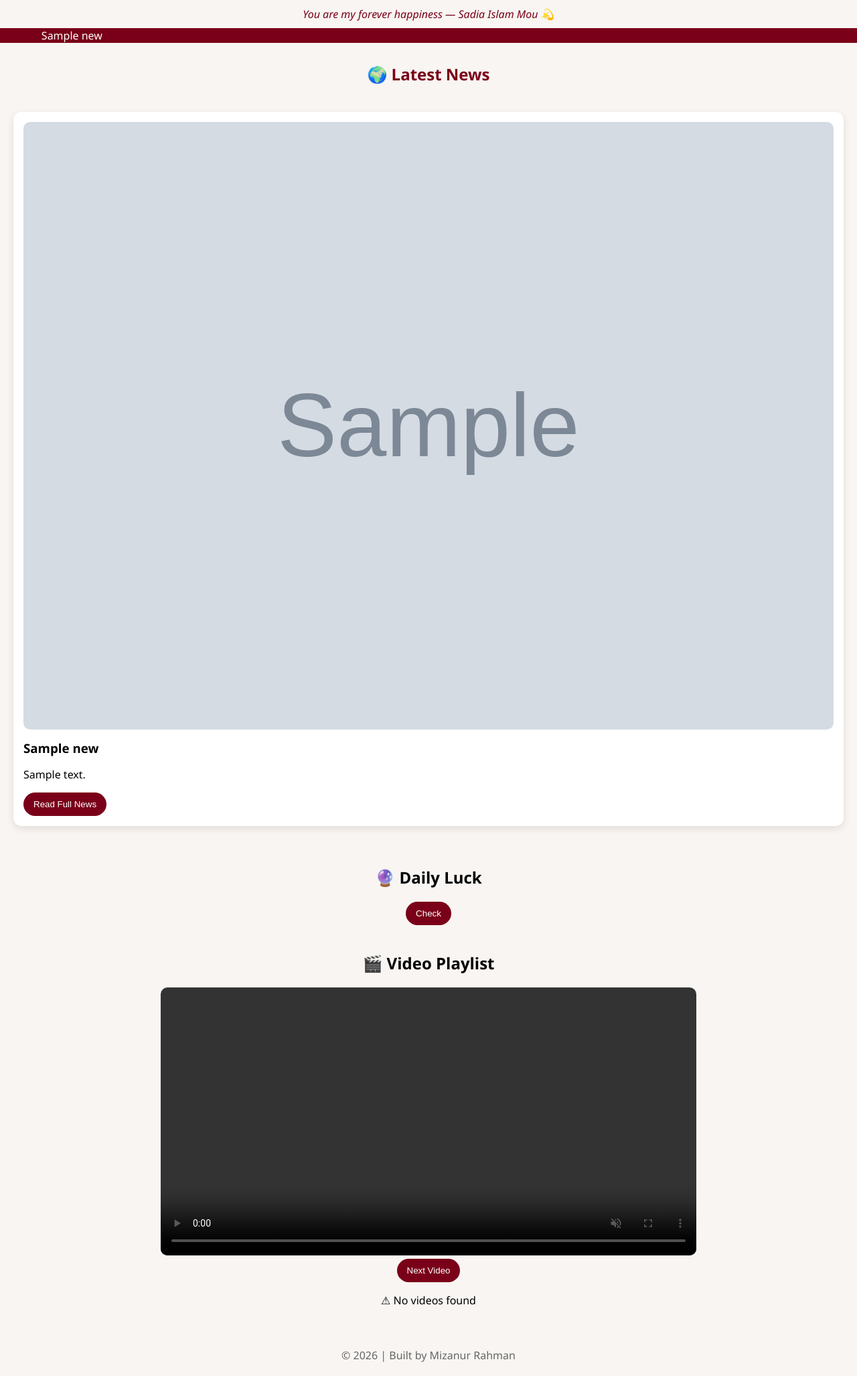
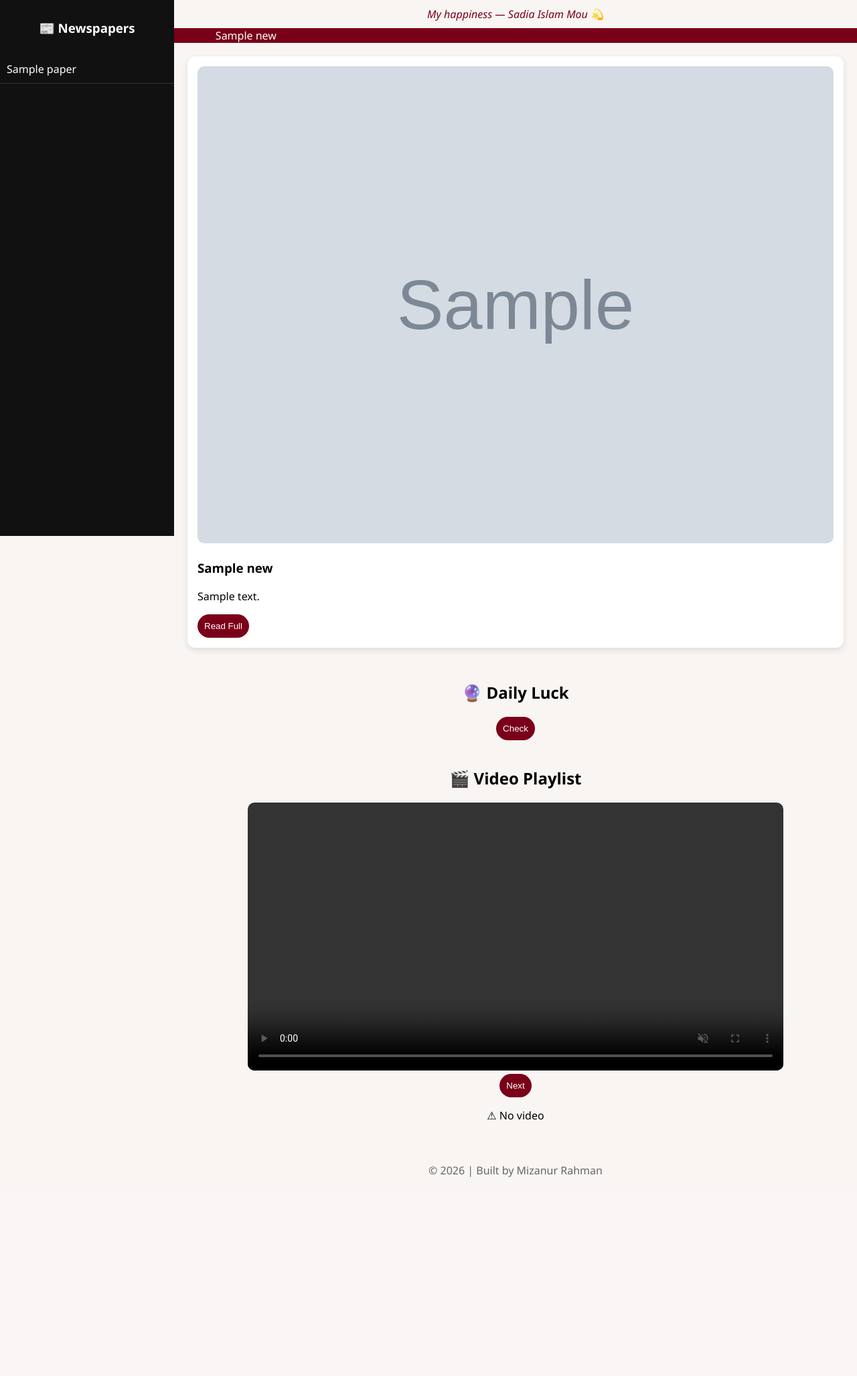
Before and after one commit to mizan918/news-ready-app, a Flask app: template news_ready_app/templates/index.html in a window 1280 px wide. Shown: the part 126-2180 px from the top of the page at 67% size. After the commit the page ends 1883 px from the top, so only its background shows below. Run offline with Flask 3, Linux system fonts and the light colour scheme; the template is opened without the code that fills it: most values are stand-ins (such as "Sample title", 1, 10 or a date in 2020); grey boxes marked "Sample" are stand-in pictures.

Commit message:
Update index.html

```diff
--- a/news_ready_app/templates/index.html
+++ b/news_ready_app/templates/index.html
@@ -6,116 +6,116 @@
 
 <style>
 
-body {
-    margin: 0;
-    font-family: 'Segoe UI';
-    background: #f8f5f2;
-}
+body { margin:0; font-family:'Segoe UI'; background:#f8f5f2; }
 
 /* HEADER */
 header {
-    background: #7a0019;
-    color: white;
-    text-align: center;
-    padding: 20px;
+    background:#7a0019;
+    color:white;
+    text-align:center;
+    padding:20px;
 }
+
+/* LAYOUT */
+.wrapper { display:flex; }
+
+/* SIDEBAR */
+.sidebar {
+    width:260px;
+    background:#111;
+    color:white;
+    height:100vh;
+    overflow:auto;
+}
+.sidebar h3 {
+    text-align:center;
+    padding:10px;
+}
+.sidebar div {
+    padding:10px;
+    border-bottom:1px solid #333;
+    cursor:pointer;
+}
+.sidebar div:hover {
+    background:#7a0019;
+}
+
+/* MAIN */
+.main { flex:1; }
 
 /* LOVE */
 .love-line {
-    text-align: center;
-    padding: 10px;
-    font-style: italic;
-    color: #7a0019;
+    text-align:center;
+    padding:10px;
+    font-style:italic;
+    color:#7a0019;
 }
 
 /* TICKER */
 .ticker {
-    display: flex;
-    background: #7a0019;
-    color: white;
-    overflow: hidden;
+    display:flex;
+    background:#7a0019;
+    color:white;
+    overflow:hidden;
 }
 .ticker-move {
-    white-space: nowrap;
-    animation: ticker 25s linear infinite;
+    white-space:nowrap;
+    animation:ticker 25s linear infinite;
 }
-.ticker-move:hover {
-    animation-play-state: paused;
-}
-.ticker-move span {
-    margin-right: 40px;
+.ticker-move:hover { animation-play-state: paused; }
+.ticker-move span { margin-right:40px; }
+
+@keyframes ticker {
+    from { transform:translateX(100%); }
+    to { transform:translateX(-100%); }
 }
 
-@keyframes ticker {
-    from { transform: translateX(100%); }
-    to { transform: translateX(-100%); }
-}
-
-/* SECTION TITLE */
-.section-title {
-    text-align: center;
-    margin-top: 30px;
-    color: #7a0019;
-}
-
-/* NEWS GRID */
+/* GRID */
 .container {
-    display: grid;
-    grid-template-columns: repeat(auto-fit, minmax(300px, 1fr));
-    gap: 20px;
-    padding: 20px;
+    display:grid;
+    grid-template-columns:repeat(auto-fit,minmax(300px,1fr));
+    gap:20px;
+    padding:20px;
 }
 
 /* CARD */
 .card {
-    background: white;
-    border-radius: 12px;
-    padding: 15px;
-    box-shadow: 0 4px 12px rgba(0,0,0,0.1);
+    background:white;
+    padding:15px;
+    border-radius:12px;
+    box-shadow:0 4px 10px rgba(0,0,0,0.1);
 }
-
 .card img {
-    width: 100%;
-    border-radius: 10px;
-}
-
-.card h3 {
-    margin: 10px 0;
+    width:100%;
+    border-radius:10px;
 }
 
 /* BUTTON */
 button {
-    padding: 10px 15px;
-    background: #7a0019;
-    color: white;
-    border: none;
-    border-radius: 20px;
-    cursor: pointer;
+    padding:10px;
+    background:#7a0019;
+    color:white;
+    border:none;
+    border-radius:20px;
+    cursor:pointer;
 }
 
 /* LUCK */
-.luck-box {
-    text-align: center;
-    margin: 40px;
-}
+.luck-box { text-align:center; margin:30px; }
 
 /* VIDEO */
 .video-box {
-    max-width: 800px;
-    margin: 40px auto;
-    text-align: center;
+    max-width:800px;
+    margin:40px auto;
+    text-align:center;
 }
-
-video {
-    width: 100%;
-    border-radius: 10px;
-}
+video { width:100%; border-radius:10px; }
 
 /* FOOTER */
 footer {
-    text-align: center;
-    padding: 20px;
-    color: #666;
+    text-align:center;
+    padding:20px;
+    color:#666;
 }
 
 </style>
@@ -127,51 +127,59 @@ footer {
 <h1>📰 Smart News Portal</h1>
 </header>
 
-<!-- ❤️ LOVE -->
+<div class="wrapper">
+
+<!-- SIDEBAR -->
+<div class="sidebar">
+<h3>📰 Newspapers</h3>
+{% for paper in newspapers %}
+<div onclick="window.open('{{paper.url}}','_blank')">
+{{paper.name}}
+</div>
+{% endfor %}
+</div>
+
+<!-- MAIN -->
+<div class="main">
+
+<!-- LOVE -->
 <div class="love-line" id="love-text"></div>
 
-<!-- 🔥 TICKER -->
+<!-- TICKER -->
 <div class="ticker">
 <div class="ticker-move">
 {% for n in news %}
-            <span>{{ n.title }}</span>
+<span>{{n.title}}</span>
 {% endfor %}
 </div>
 </div>
 
-<!-- 🌍 API NEWS -->
-<h2 class="section-title">🌍 Latest News</h2>
-
+<!-- NEWS -->
 <div class="container">
 {% for n in news %}
 <div class="card">
     {% if n.image %}
-        <img src="{{ n.image }}">
+    <img src="{{n.image}}">
     {% endif %}
-        <h3>{{ n.title }}</h3>
-        <p>{{ n.desc }}</p>
-
-        {% if n.link and n.link != "#" %}
-        <button onclick="window.open('{{ n.link }}','_blank')">
-            Read Full News
-        </button>
-        {% endif %}
+    <h3>{{n.title}}</h3>
+    <p>{{n.desc}}</p>
+    <button onclick="window.open('{{n.link}}','_blank')">Read Full</button>
 </div>
 {% endfor %}
 </div>
 
-<!-- 🔮 FUN -->
+<!-- LUCK -->
 <div class="luck-box">
 <h2>🔮 Daily Luck</h2>
 <button onclick="generateLuck()">Check</button>
 <p id="luck-text"></p>
 </div>
 
-<!-- 🎬 VIDEO -->
+<!-- VIDEO -->
 <div class="video-box">
 <h2>🎬 Video Playlist</h2>
 <video id="video-player" controls autoplay muted></video>
-    <button onclick="nextVideo()">Next Video</button>
+<button onclick="nextVideo()">Next</button>
 <p id="no-video-msg"></p>
 </div>
 
@@ -179,51 +187,50 @@ footer {
 © 2026 | Built by Mizanur Rahman
 </footer>
 
+</div>
+</div>
+
 <script>
 
-/* ❤️ LOVE */
-const loveTexts = [
+/* LOVE */
+const loveTexts=[
 "In a world full of noise, you are my calm — Sadia Islam Mou ❤️",
-"You are my peace and strength — Sadia Islam Mou 💖",
-"My heart always finds you — Sadia Islam Mou 🌙",
-"You are my forever happiness — Sadia Islam Mou 💫"
+"You are my peace — Sadia Islam Mou 💖",
+"My forever — Sadia Islam Mou 🌙",
+"My happiness — Sadia Islam Mou 💫"
 ];
+document.getElementById("love-text").innerText =
+loveTexts[Math.floor(Math.random()*loveTexts.length)];
 
-document.getElementById("love-text").innerText =
-loveTexts[Math.floor(Math.random() * loveTexts.length)];
-
-/* 🔮 LUCK */
-const luckAnswers = [
+/* LUCK */
+const luckAnswers=[
 "A big opportunity is coming.",
 "Today is your lucky day.",
-"Success is near.",
-"A surprise awaits you.",
+"Success ahead.",
+"Surprise coming.",
 "Trust your decision."
 ];
-
-function generateLuck() {
+function generateLuck(){
 document.getElementById("luck-text").innerText =
-    luckAnswers[Math.floor(Math.random() * luckAnswers.length)];
+luckAnswers[Math.floor(Math.random()*luckAnswers.length)];
 }
 
-/* 🎬 VIDEO */
+/* VIDEO */
 const videos = {{ videos | default([]) | tojson | safe }};
-let i = 0;
+let i=0;
 
-function play() {
-    if (videos.length === 0) {
-        document.getElementById("no-video-msg").innerText = "⚠ No videos found";
+function play(){
+    if(videos.length===0){
+        document.getElementById("no-video-msg").innerText="⚠ No video";
         return;
     }
-    document.getElementById("video-player").src = videos[i];
+    document.getElementById("video-player").src=videos[i];
 }
-
-function nextVideo() {
+function nextVideo(){
     i++;
-    if (i >= videos.length) i = 0;
+    if(i>=videos.length) i=0;
     play();
 }
-
 play();
 
 </script>
```
Lines whose indentation alone changed are shown as unchanged.
